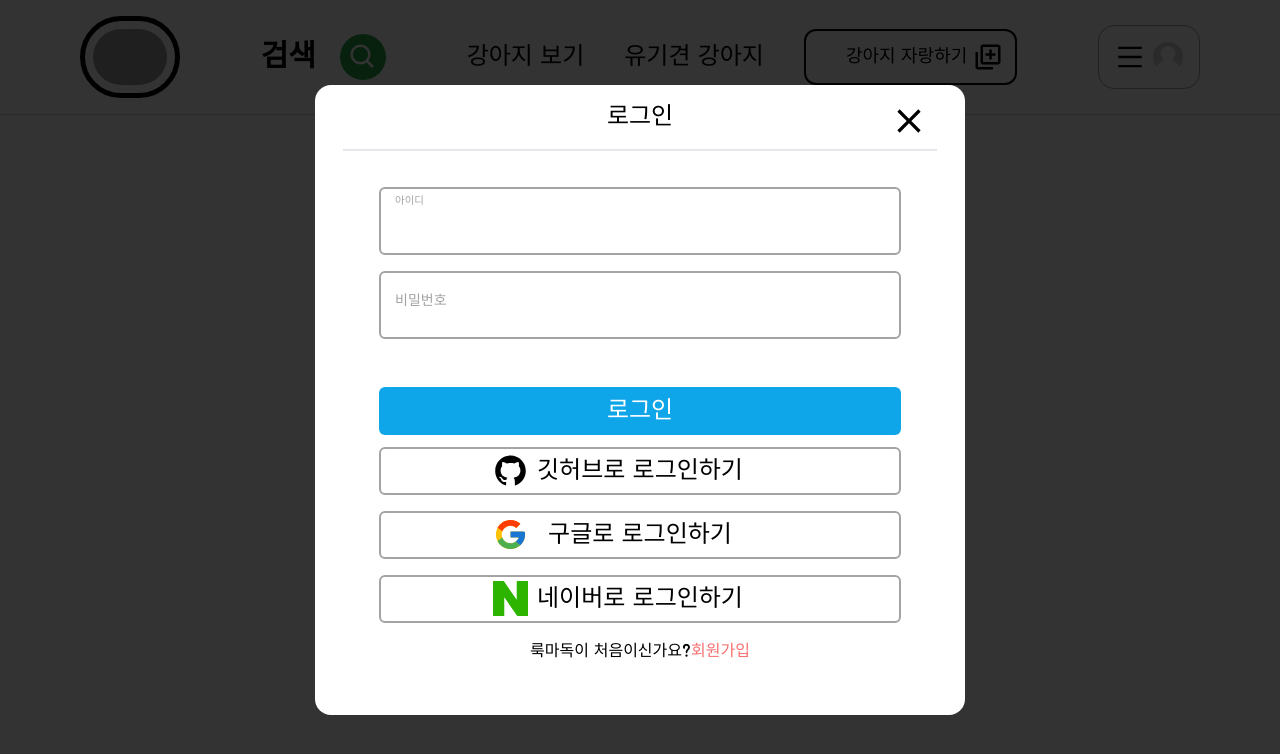
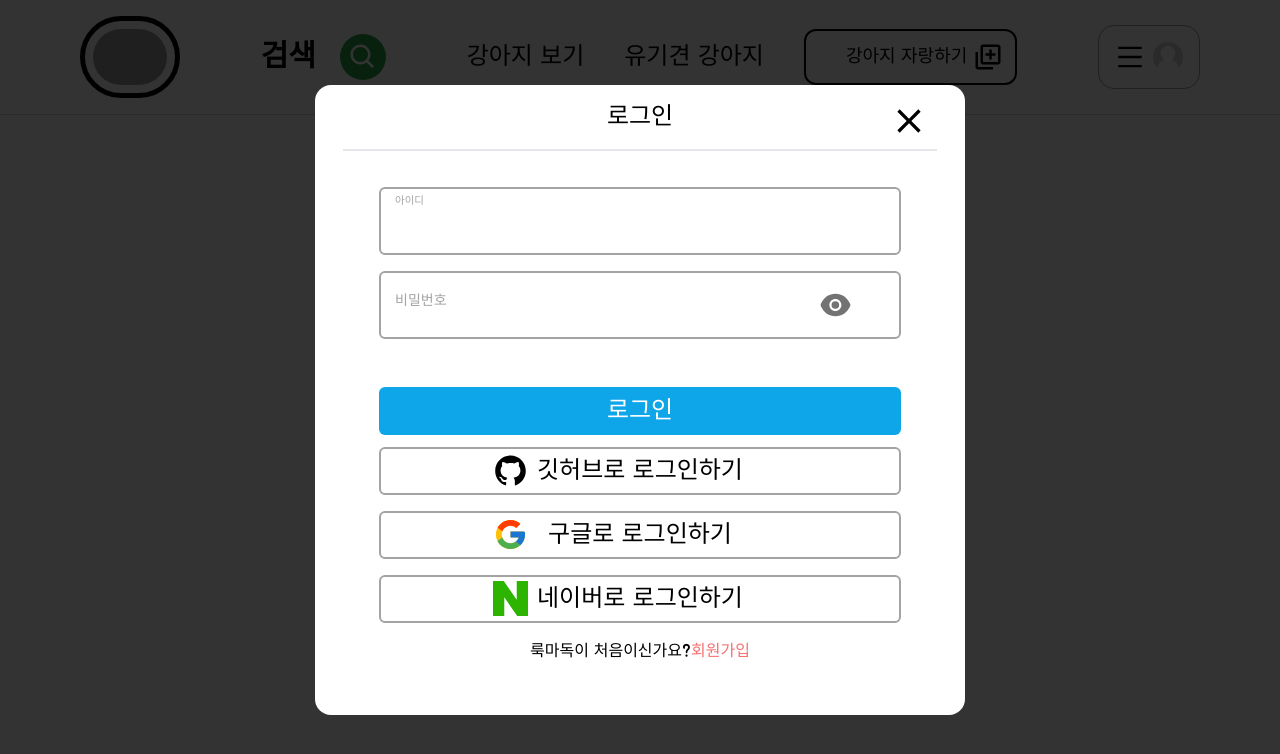
Before and after one commit to KwangminNam/look-my-dog, a Next.js app: page / in a window 1280 px wide. Both pictures are taken after a click on the button "내 강아지 자랑하기". Shown: the top 754 px of the page. Built offline with nearby package versions, Linux system fonts and the light colour scheme; no server answers; the database is empty; grey boxes are pictures that could not be loaded.

Commit message:
feat: Set toggling input type password to type

```diff
--- a/app/components/Input/Input.tsx
+++ b/app/components/Input/Input.tsx
@@ -3,6 +3,7 @@
 import { FieldErrors, FieldValues, UseFormRegister } from "react-hook-form";
 import Validation from "../Validation";
 import { GiWeight } from 'react-icons/gi'
+import {AiFillEye , AiOutlineEyeInvisible} from 'react-icons/ai'
 // import { use, useEffect,  } from "react";
 
 export interface InputProps {
@@ -16,6 +17,7 @@ export interface InputProps {
   focus?: boolean;
   min?: any;
   defaultValue?:string;
+  passwordButton?:()=> void;
   register: UseFormRegister<FieldValues>;
 }
 
@@ -30,18 +32,22 @@ export default function Input({
   focus,
   defaultValue,
   min,
+  passwordButton,
   register
 }: InputProps) {
-
-  // const inputRef = useRef<HTMLInputElement>(null);
-
-  console.log(errors);
-
-  console.log(errors?.root?.message)
 
   return (
     <div className='w-full relative'>
       {formatWeight && <GiWeight size={35} className="hidden md:block text-neutral-500 absolute right-40 top-1/2 -translate-y-1/2" />}
+      {passwordButton &&
+        <button
+          type="button"
+          onClick={passwordButton}
+          className="text-neutral-500 absolute right-12 top-1/2 -translate-y-1/2"
+          >
+          {type === 'password' ? <AiFillEye size={35}/> : <AiOutlineEyeInvisible size={35}/>}
+          </button>}
+      {}
       <input
         min={min}
         autoFocus={focus}
--- a/app/components/modal/LoginModal.tsx
+++ b/app/components/modal/LoginModal.tsx
@@ -31,6 +31,11 @@ export default function LoginModal() {
   const router = useRouter();
 
   const [isLoading, setIsLoading] = useState(false);
+  const [inputType , setInputType] = useState('password');
+
+  const onToggleInputType = () => {
+    setInputType(prev => prev === 'password' ? 'text' : 'password');
+  }
 
   const validation: ZodType<ValidationType> = z.object({
     email: z.string().email("이메일 형식에 맞게 입력해주세요."),
@@ -40,19 +45,9 @@ export default function LoginModal() {
       .max(10, "비밀번호는 10글자 이하 여야합니다")
   });
 
-  const setCustumValue = (id: string, value: any) => {
-    setValue(id, value, {
-      shouldDirty: true,
-      shouldValidate: true,
-      shouldTouch: true
-    });
-  };
-
   const {
     register,
     handleSubmit,
-    setValue,
-    watch,
     formState: { errors }
   } = useForm<FieldValues>({
     resolver: zodResolver(validation),
@@ -120,8 +115,9 @@ export default function LoginModal() {
         label="비밀번호"
         register={register}
         errors={errors}
-        type="password"
+        type={inputType}
         required
+        passwordButton={onToggleInputType}
       />
     </div>
   );
--- a/app/components/modal/RegisterModal.tsx
+++ b/app/components/modal/RegisterModal.tsx
@@ -66,8 +66,6 @@ export default function RegisterModal() {
     }
   });
 
-  console.log(errors);
-
   const onToggleLogin = () => {
     registerModal.actionClose();
     loginModal.actionOpen();
@@ -77,6 +75,13 @@ export default function RegisterModal() {
     signIn(name);
     setIsLoading(true);
   };
+
+  const [inputType , setInputType] = useState('password');
+
+  const onToggleInputType = () => {
+    setInputType(prev => prev === 'password' ? 'text' : 'password');
+  }
+
 
   const registerBodyContent = (
     <div className="flex flex-col gap-5">
@@ -98,7 +103,7 @@ export default function RegisterModal() {
         register={register}
         errors={errors}
         id="password"
-        type="password"
+        type={inputType}
         label="비밀번호"
         required
       />
@@ -106,9 +111,10 @@ export default function RegisterModal() {
         register={register}
         errors={errors}
         id="passwordConfirm"
-        type="password"
+        type={inputType}
         label="비밀번호 확인"
         required
+        passwordButton={onToggleInputType}
       />
     </div>
   );
```
